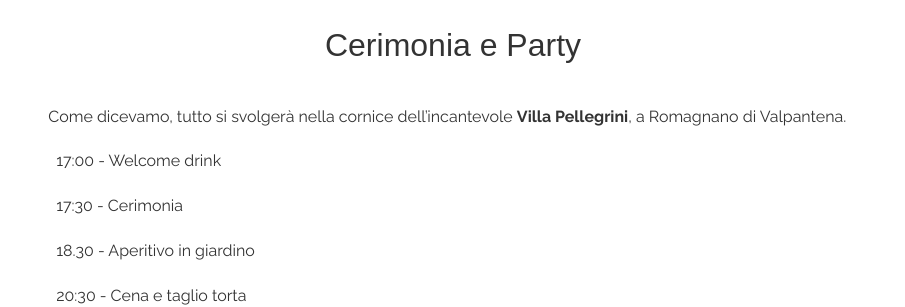
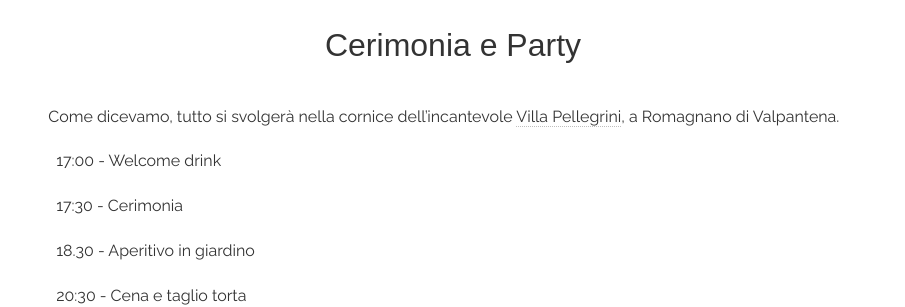
Before and after one commit to fabiolucidi/fabioecarlotta.github.io, a Jekyll site: the page built from index.md, in a window 1280 px wide. Shown: the part 1749-2056 px from the top of the page, without its empty margins (187-1092 px from the left). Built offline with Jekyll 4.4.1, drawn with Linux system fonts in a browser that asks for light colours; nearby versions of some CDN libraries; some web fonts are replaced.

Commit message:
Link to Villa Pellegrini added + CSS

```diff
--- a/_includes/en/whwh.html
+++ b/_includes/en/whwh.html
@@ -5,7 +5,8 @@
     </div>
 
     <div class="default-text">
-        <p>As mentioned, the entire celebration will take place in the beautiful setting of <b>Villa Pellegrini</b>, in Romagnano di Valpantena.</p>
+        <p>As mentioned, the entire celebration will take place in the beautiful setting of <a href="https://www.google.com/maps/search/?api=1&query=Villa+Pellegrini+Romagnano+di+Valpantena" target="_blank" rel="noopener" class="map-link">
+            Villa Pellegrini</a>, in Romagnano di Valpantena.</p>
         <ul class="list">
             <li>5:00 PM – Welcome drink</li>
             <li>5:30 PM – Ceremony</li>
--- a/_includes/it/whwh.html
+++ b/_includes/it/whwh.html
@@ -5,9 +5,12 @@
     </div>
 
     <div class="default-text">
-    <p>
-        Come dicevamo, tutto si svolgerà nella cornice dell’incantevole <b>Villa Pellegrini</b>, a Romagnano di Valpantena.
-    </p>
+        <p>
+            Come dicevamo, tutto si svolgerà nella cornice dell’incantevole
+            <a href="https://www.google.com/maps/search/?api=1&query=Villa+Pellegrini+Romagnano+di+Valpantena" target="_blank" rel="noopener" class="map-link">
+                Villa Pellegrini</a>,
+            a Romagnano di Valpantena.
+        </p>
         <ul class="list">
         <li>17:00 - Welcome drink</li>
         <li>17:30 - Cerimonia</li>
--- a/assets/css/style.css
+++ b/assets/css/style.css
@@ -97,12 +97,6 @@ main {
 }
 
 
-.raleway-<uniquifier> {
-              font-family: "Raleway", sans-serif;
-              font-optical-sizing: auto;
-              font-weight: <weight>;
-              font-style: normal;
-          }
 
 
 /* Hero split */
@@ -439,7 +433,7 @@ main {
 
 .commit a {
     text-decoration: none;
-    font-family: Menlo, Consolas, Monaco, "Courier New", Courier, monospace
+    font-family: Menlo, Consolas, Monaco, "Courier New", Courier, monospace;
     font-size: 0.75rem;
     font-weight: 400;
     padding: 0.5em;
@@ -839,3 +833,24 @@ body > .grecaptcha-badge {
 .step textarea:focus {
     border-color: #bbb;
 }
+
+.map-link {
+    color: inherit;              /* stesso colore del testo */
+    text-decoration: none;       /* niente sottolineatura */
+    border-bottom: 1px dotted rgba(0,0,0,0.25);
+    transition: border-color 0.2s ease, opacity 0.2s ease;
+}
+
+.map-link:hover {
+    border-bottom-color: rgba(0,0,0,0.6);
+    opacity: 0.85;
+}
+
+
+
+.raleway-regular {
+              font-family: "Raleway", sans-serif;
+              font-optical-sizing: auto;
+              font-weight: 400;
+              font-style: normal;
+          }
```
